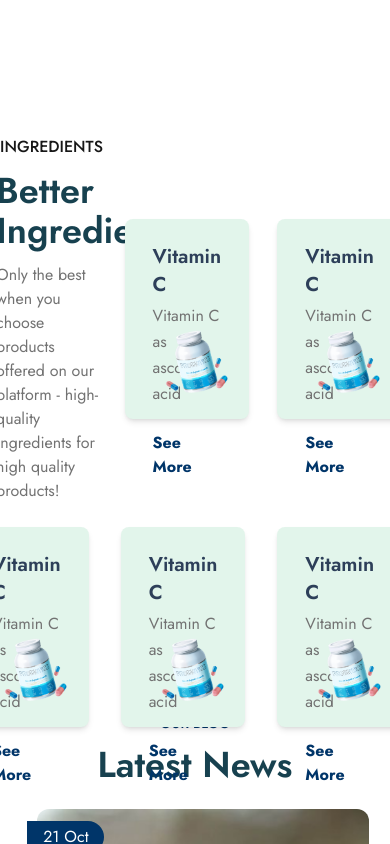
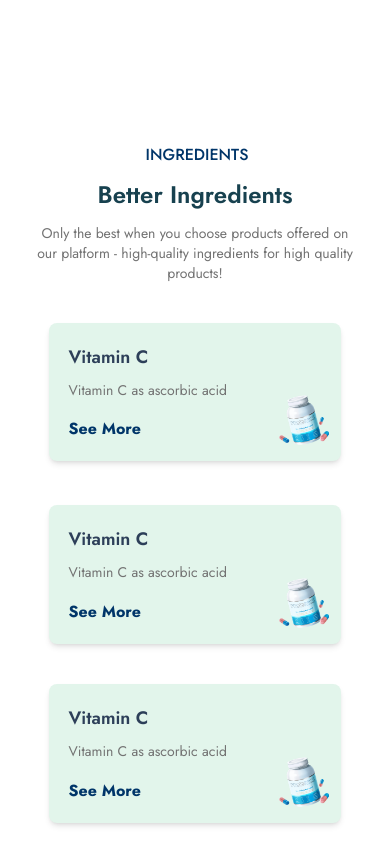
Before and after one commit to NausadAli/elbrit-UI, a Next.js app: page / in a window 390 px wide. Shown: the part 1720-2564 px from the top of the page. Built offline with nearby package versions, Linux system fonts and the light colour scheme.

Commit message:
added responsive in Essential Component

```diff
--- a/app/components/Essential_sub.tsx
+++ b/app/components/Essential_sub.tsx
@@ -1,25 +1,35 @@
-import React from 'react'
-import Image, {StaticImageData} from 'next/image';
+import React from "react";
+import Image, { StaticImageData } from "next/image";
 
-type EssentialProps={
-      img : StaticImageData| string,
-      img_alt : string,
-      heading : string,
-      subheading: string
-}
-const Essential_sub: React.FC<EssentialProps> = ({ img, img_alt, heading, subheading }) => {
+type EssentialProps = {
+  img: StaticImageData | string;
+  img_alt: string;
+  heading: string;
+  subheading: string;
+};
+
+const Essential_sub: React.FC<EssentialProps> = ({
+  img,
+  img_alt,
+  heading,
+  subheading,
+}) => {
   return (
-     <div className="bg-[#E2F5EB] rounded-lg mx-1 my-2 px-7 py-6 w-[340px] h-[200px] shadow-md flex flex-col justify-between relative font-jost">
+    <div className="bg-[#E2F5EB] rounded-lg mx-2 my-3 px-5 py-5 w-[90%] sm:w-[340px] h-auto sm:h-[200px] shadow-md flex flex-col sm:justify-between relative font-jost">
       <div>
-         <h1 className="text-[#2D3F59] font-semibold text-xl">{heading}</h1>
-         <p className="text-[#727272] text-base mt-1 leading-relaxed">{subheading}</p>
+        <h1 className="text-[#2D3F59] font-semibold text-lg sm:text-xl">{heading}</h1>
+        <p className="text-[#727272] text-sm sm:text-base mt-2 sm:mt-1 leading-relaxed">
+          {subheading}
+        </p>
       </div>
-       <button className="text-[#003569] text-left font-bold mt-6 mb-1 hover:underline">See More</button>
-       <div className="absolute bottom-4 right-4 w-20 h-20">
+      <button className="text-[#003569] text-left font-bold mt-4 sm:mt-6 hover:underline">
+        See More
+      </button>
+      <div className="absolute bottom-2 right-2 sm:bottom-4 sm:right-4 w-16 h-16 sm:w-20 sm:h-20">
         <Image src={img} alt={img_alt} layout="fill" objectFit="contain" />
       </div>
     </div>
   );
 };
 
-export default Essential_sub
+export default Essential_sub;
--- a/app/components/Essentials.tsx
+++ b/app/components/Essentials.tsx
@@ -1,31 +1,69 @@
-import React from 'react'
-import Essential_sub from './Essential_sub'
-import Image from 'next/image';
+import React from "react";
+import Essential_sub from "./Essential_sub";
+import Image from "next/image";
 
 const Essentials = () => {
   return (
-    <div className='w-10/12 h-[60dvh] m-auto px-8 mb-20'>
-      <div className='flex justify-center items-center gap-5 my-2'>
-         <div className='font-jost my-2 w-[40%] ml-3'>
-            <h3 className='text-[#0003569] uppercase font-medium pl-1'>Ingredients</h3>
-            <h1 className='text-[#17414F] font-semibold text-4xl my-3'>Better Ingredients</h1>
-            <p className='text-[#727272]'>
-            Only the best when you choose products offered on our platform - high-quality ingredients for high quality products!
-            </p>
-         </div>
-         <Essential_sub heading='Vitamin C' subheading='Vitamin C as ascorbic acid' img='/images/hero-image.png' img_alt='hero img'/>
-         <Essential_sub heading='Vitamin C' subheading='Vitamin C as ascorbic acid' img='/images/hero-image.png' img_alt='hero img'/>
+    <div className="w-11/12 h-auto md:h-[75dvh] m-auto px-4 sm:px-8">
+      {/* First Row */}
+      <div className="flex flex-col md:flex-row justify-center items-center gap-5 my-4">
+        <div className="font-jost my-2 sm:w-[40%] md:max-w-[30rem] ml-0 md:ml-3 text-center md:text-left">
+          <h3 className="text-[#003569] uppercase font-medium pl-1">
+            Ingredients
+          </h3>
+          <h1 className="text-[#17414F] font-semibold text-2xl md:text-4xl my-3">
+            Better Ingredients
+          </h1>
+          <p className="text-[#727272] text-sm md:text-base">
+            Only the best when you choose products offered on our platform -
+            high-quality ingredients for high quality products!
+          </p>
+        </div>
+        <Essential_sub
+          heading="Vitamin C"
+          subheading="Vitamin C as ascorbic acid"
+          img="/images/hero-image.png"
+          img_alt="hero img"
+        />
+        <Essential_sub
+          heading="Vitamin C"
+          subheading="Vitamin C as ascorbic acid"
+          img="/images/hero-image.png"
+          img_alt="hero img"
+        />
       </div>
-      <div className='flex justify-center items-center gap-6'>
-         <Essential_sub heading='Vitamin C' subheading='Vitamin C as ascorbic acid' img='/images/hero-image.png' img_alt='hero img'/>
-         <Essential_sub heading='Vitamin C' subheading='Vitamin C as ascorbic acid' img='/images/hero-image.png' img_alt='hero img'/>
-         <Essential_sub heading='Vitamin C' subheading='Vitamin C as ascorbic acid' img='/images/hero-image.png' img_alt='hero img'/>
-         <div className='relative w-24 h-48'>
-            <Image src='/images/shape.png' alt='shape' layout="fill" objectFit="contain"/>
-         </div>
+
+      {/* Second Row */}
+      <div className="flex flex-col md:flex-row justify-center items-center gap-6">
+        <Essential_sub
+          heading="Vitamin C"
+          subheading="Vitamin C as ascorbic acid"
+          img="/images/hero-image.png"
+          img_alt="hero img"
+        />
+        <Essential_sub
+          heading="Vitamin C"
+          subheading="Vitamin C as ascorbic acid"
+          img="/images/hero-image.png"
+          img_alt="hero img"
+        />
+        <Essential_sub
+          heading="Vitamin C"
+          subheading="Vitamin C as ascorbic acid"
+          img="/images/hero-image.png"
+          img_alt="hero img"
+        />
+        <div className="relative w-16 h-24 md:w-24 md:h-48 mt-4 md:mt-0 hidden lg:block">
+          <Image
+            src="/images/shape.png"
+            alt="shape"
+            layout="fill"
+            objectFit="contain"
+          />
+        </div>
       </div>
     </div>
-  )
-}
+  );
+};
 
-export default Essentials
+export default Essentials;
```
Lines whose indentation alone changed are shown as unchanged.
